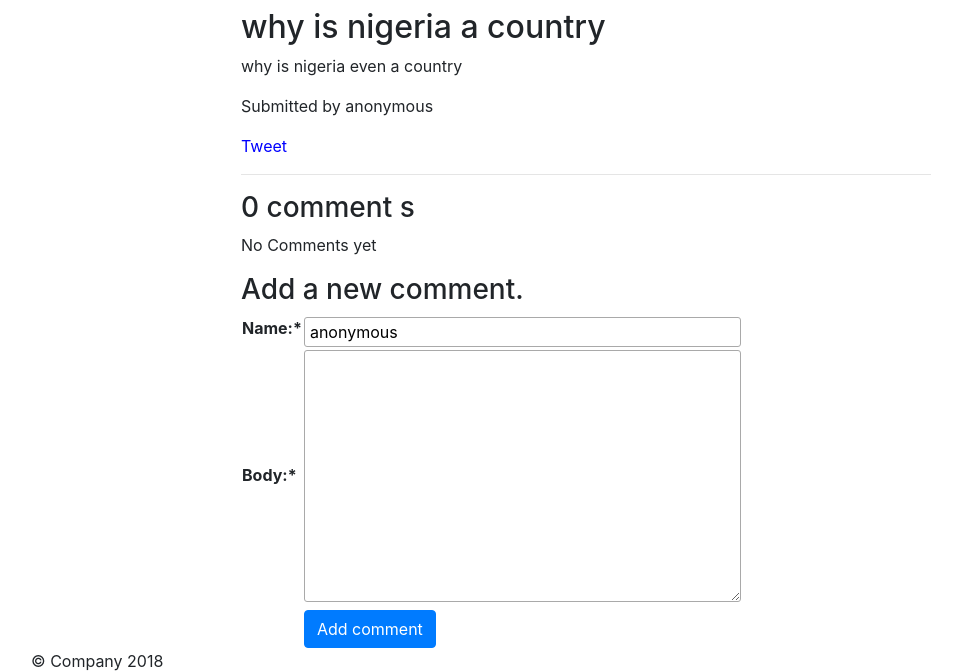
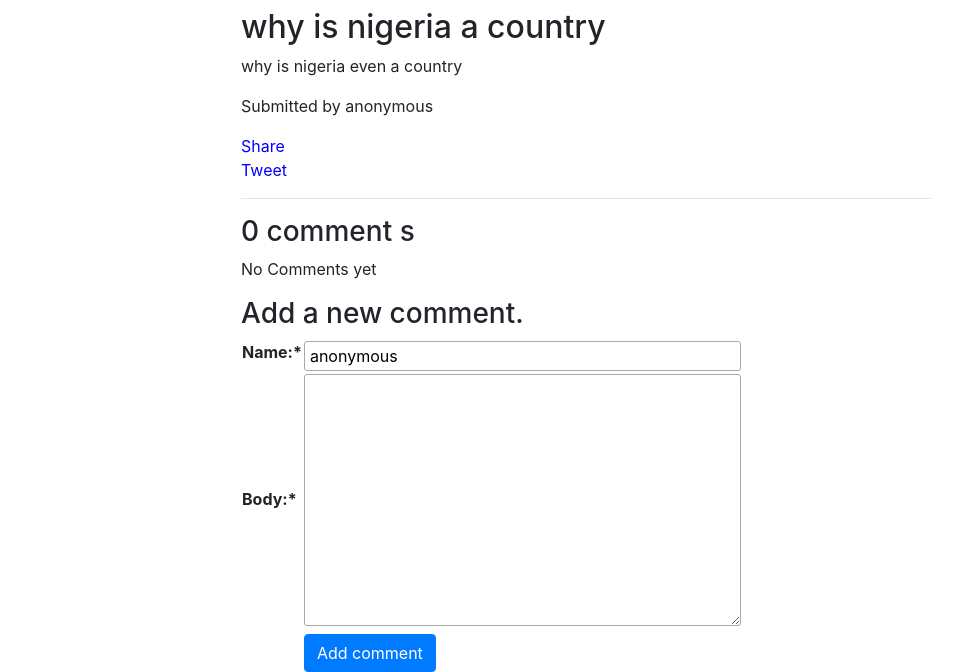
Before and after one commit to dolastack/naijarants, a Django app: a page that uses templates/base.html in a window 1280 px wide. Shown: the part 56-728 px from the top of the page, without its empty margins (54-1016 px from the left). Run offline with Django 3.2, Linux system fonts and the light colour scheme; data comes from the database, SQL or seed files in the repository; tables that the repository leaves empty hold one stand-in row (values such as "Sample post"); parts of the project's set-up code (start-up, migrations or seed data) failed here and were passed over; some libraries are stand-ins or nearby versions.

Commit message:
fb share

```diff
--- a/templates/base.html
+++ b/templates/base.html
@@ -101,13 +101,12 @@
     ================================================== -->
     <!-- Placed at the end of the document so the pages load faster -->
    <!-- Load Facebook SDK for JavaScript -->
-  <!-- Load Facebook SDK for JavaScript -->
     <div id="fb-root"></div>
   <script>(function(d, s, id) {
     var js, fjs = d.getElementsByTagName(s)[0];
     if (d.getElementById(id)) return;
     js = d.createElement(s); js.id = id;
-      js.src = "https://connect.facebook.net/en_US/sdk.js#xfbml=1";
+    js.src = 'https://connect.facebook.net/en_US/sdk.js#xfbml=1&version=v2.12';
     fjs.parentNode.insertBefore(js, fjs);
   }(document, 'script', 'facebook-jssdk'));</script>
 
--- a/templates/rants/rant_detail.html
+++ b/templates/rants/rant_detail.html
@@ -17,10 +17,11 @@
   <p>Submitted by {% if rant.author %}  {{ rant.author }} {% else %} anonymous {% endif %}</p>
   <p>
 
-    <div class="fb-share-button"
-      data-href="{{ rant.get_social_url }}"
-      data-layout="button_count">
-    </div>
+    <div class="fb-share-button" data-href="{{ rant.get_social_url }}"
+     data-layout="button_count" data-size="small" data-mobile-iframe="true">
+      <a target="_blank"
+      href="https://www.facebook.com/sharer/sharer.php?u={{ rant.get_social_url }}&amp;src=sdkpreparse"
+      class="fb-xfbml-parse-ignore">Share</a></div>
 
     <a class="twitter-share-button"
         href="https://twitter.com/share"
```
Lines whose indentation alone changed are shown as unchanged.
